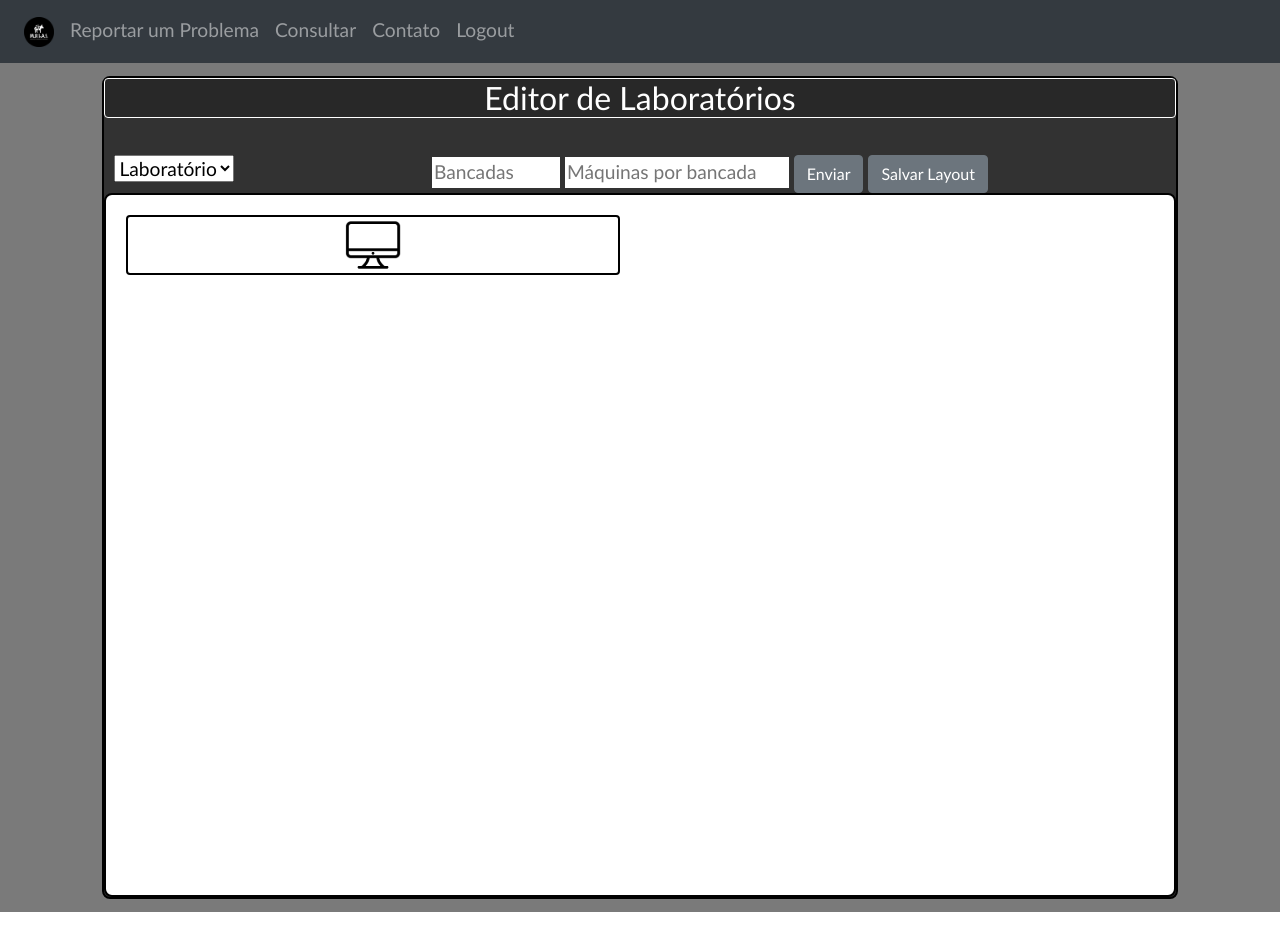
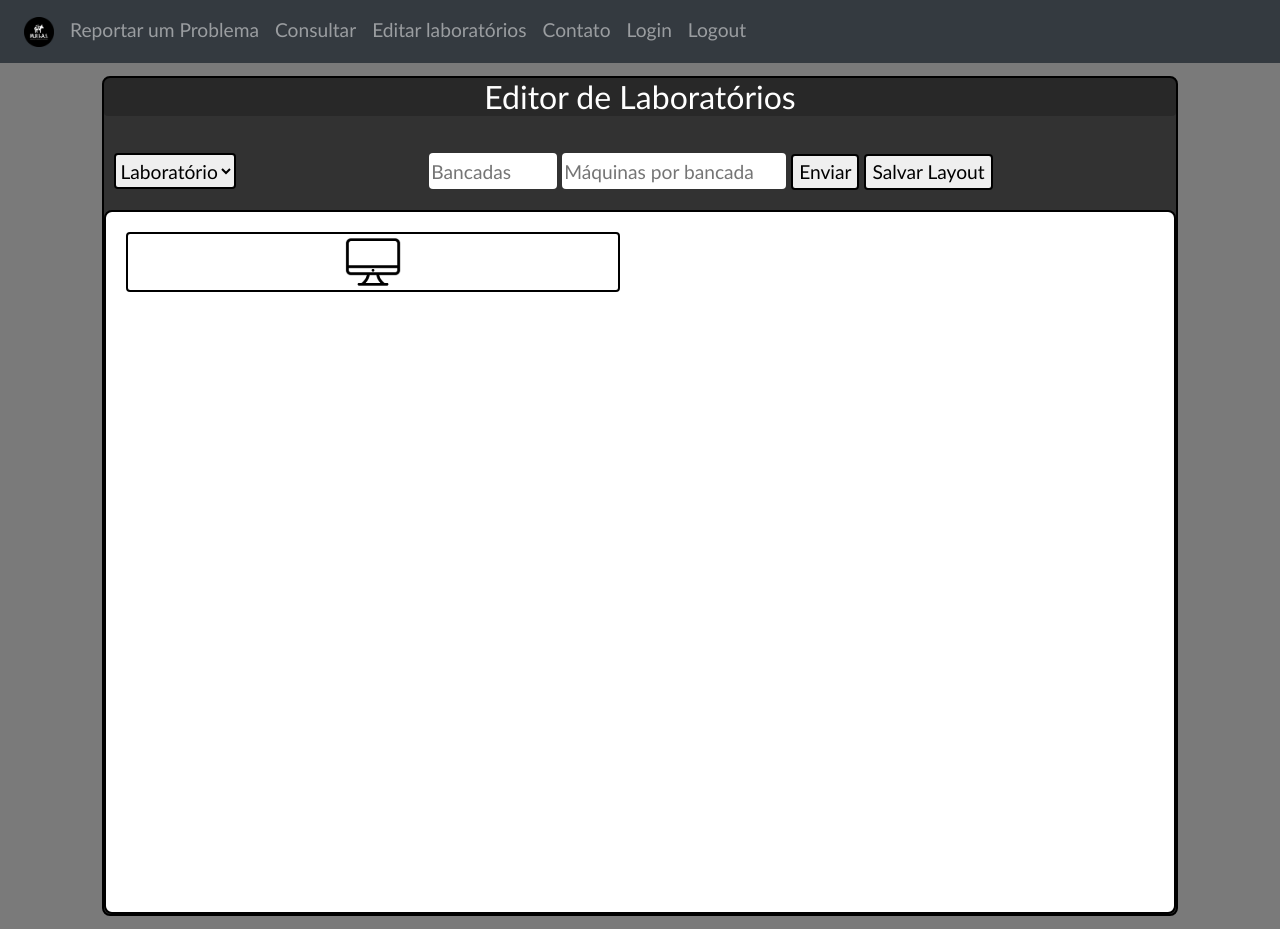
Before and after one commit to m-u-l-a-s/BIOS, a Flask app: page /edition in a window 1280 px wide. Run offline with Flask 2, Linux system fonts and the light colour scheme; some libraries are stand-ins or nearby versions.

Commit message:
Melhorias na página de edição de laboratórios

```diff
--- a/website/templates/edition.html
+++ b/website/templates/edition.html
@@ -38,12 +38,12 @@
                 <a class="nav-item nav-link" id="consulta" href="consulta">Consultar</a>
                 <!-- <span style="color: gray; margin: auto;"><></span> -->
 
-                <!-- <a class="nav-item nav-link" id="login" href="edition">Editar laboratórios</a> -->
+                <a class="nav-item nav-link" id="login" href="edition">Editar laboratórios</a>
                 <!-- <span style="color: gray; margin: auto;"><></span> -->
 
                 <a class="nav-item nav-link" id="contato" href="contato">Contato</a>
                 <!-- <span style="color: gray; margin: auto;"><></span> -->
-                <!-- <a class="nav-item nav-link" id="login" href="login">Login</a> -->
+                <a class="nav-item nav-link" id="login" href="login">Login</a>
 
                 <!-- <span style="color: gray; margin: auto;"><></span> -->
                 <!-- <a class="nav-item nav-link" id="signUp" href="sign-up">Sign Up</a> -->
@@ -57,7 +57,7 @@
         <h1>Editor de Laboratórios</h1>
         <br>
         <form action="{{ url_for('auth.edition')}}" method="post" id="edition">
-            <select id="lab" name="lab" onchange="this.form.submit()" style="float: left; margin: 0px 10px;">
+            <select id="lab" name="lab" onchange="this.form.submit()" style="float: left; margin: 0px 10px;" class="input">
 
                 <option value="" selected disabled>Laboratório</option>
 
@@ -84,21 +84,23 @@
             </select>
     </form>
 
-    <!-- {% if erro %}
+    {% if erro %}
     <p>{{erro}}</p>
     {% endif %}
 
     {% if msg %}
     <p>{{msg}}</p>
-    {% endif %} -->
+    {% endif %}
 
 
 <form action="{{ url_for('auth.edition')}}" method="post" id="salvar-layout">
     <input type="text" name="bancadas" id="bancadas" class="input" placeholder="{{linhas or 'Bancadas'}}" style="width: 8rem;border: none;">
     <input type="text" name="maquinas" id="maquinas" class="input" placeholder="{{cols or 'Máquinas por bancada'}}" style="width: 14rem; border: none;">
     <input type="hidden" name="num" value="{{ sala }}">
-    <button type="button" id="enviar" class="btn btn-secondary">Enviar</button>
-    <button type="submit" name ="salvar-layout" style="margin-right: 0px;" class="btn btn-secondary" style="float: right; margin: 0px 10px;">Salvar Layout</button>
+    <input type="hidden" name="reportados" value="" id="reportados">
+    <input type="hidden" name="mntc" value="" id="mntc">
+    <button type="button" id="enviar" class="input">Enviar</button>
+    <button type="submit" name ="salvar-layout" style="margin-right: 0px;" class="input" style="float: right; margin: 0px 10px;">Salvar Layout</button>
 </form>
 
 {% if sala or num%}
@@ -121,8 +123,8 @@
     <div class="mesa">
         {% for j in range(0, cols) %}
 
-        <div class="maq" draggable="true">
-            <span id="numtag">
+            <span class="maq numtag" id="{% if i % 2 == 0 %}{{(cols - j) + ((i+1)*cols)}}{% else %}{{(cols - j) + ((i-1)*cols)}}{% endif %}">
+                <!-- {% if i % 2 == 0 %}{{(cols - j) + ((i+1)*cols)}}{% else %}{{(cols - j) + ((i-1)*cols)}}{% endif %} -->
                 <strong>
 
                     {% if i % 2 == 0 %}
@@ -136,7 +138,6 @@
                     {% endif %}
                 </strong>
             </span>
-        </div>
         {% endfor %}
     </div>
     {% endfor %}
@@ -168,11 +169,11 @@
         margin-top: 0%;
         background: rgba(0, 0, 0, 0.2);
         color: white;
-        border: 1px solid rgb(255, 255, 255);
         border-radius: 4px;
     }
 
     .layout {
+        margin-top: 20px;
         color: black;
         background: white;
         border: 2px solid black;
@@ -197,18 +198,7 @@
         border-radius: 4px;
         margin: 20px;
     }
-    /* .mesa-prof {
-        grid-area: t;
-    }
-    .mesa-cima {
-        grid-area: c;
-    }
-    .mesa-meio {
-        grid-area: m;
-    }
-    .mesa-baixo {
-        grid-area: b;
-    } */
+
     .maq {
         background-image: url("../static/imgs/maq.png");
         background-repeat: no-repeat;
@@ -228,7 +218,12 @@
         background-repeat: no-repeat;
         background-size: cover;
     }
-    #numtag {
+
+    .mntc {
+        background-image: none;
+    }
+
+    .numtag {
         display: flex;
         width: 60px;
         height: 100%;
@@ -236,17 +231,24 @@
         justify-content: center;
     }
 
+    .input {
+        height: 36px;
+
+        border: 2px solid black;
+        border-radius: 4px;
+    }
+
 
 </style>
 
 <script>
 
+    let reportados = document.getElementById("reportados")
+    let mntc = document.getElementById("mntc")
 
     const pcs = document.querySelectorAll(".maq")
     pcs.forEach(pc => {
-        addEventListener("click", () => {
-            pc.classList.toggle("prob")
-        })
+        addEventListener("click", changeColor)
         pc.addEventListener("dragstart", dragStart); //click on image to drag
         pc.addEventListener("dragover", dragOver);   //drag an image
         pc.addEventListener("dragenter", dragEnter); //dragging an image into another one
@@ -254,6 +256,40 @@
         pc.addEventListener("drop", dragDrop);       //drop an image onto another one
         pc.addEventListener("dragend", dragEnd);      //after you completed dragDrop
     })
+
+    function changeColor() {
+        obj = window.event.target
+        if (obj.classList.contains("numtag")) {
+            console.log(obj.id)
+            if (!obj.classList.contains("mntc") && !obj.classList.contains("prob")) {
+                obj.classList.add("prob")
+
+                mntc.value = mntc.value.replace(`${obj.id},`,"")
+                reportados.value += obj.id + ","
+
+                console.log(`reportados: ${reportados.value}`)
+                console.log(`manutenção: ${mntc.value}`)
+
+            } else if (obj.classList.contains("prob")) {
+                obj.classList.remove("prob")
+                obj.classList.add("mntc")
+
+                reportados.value = reportados.value.replace(`${obj.id},`,"")
+                mntc.value += obj.id + ","
+
+                console.log(`reportados: ${reportados.value}`)
+                console.log(`manutenção: ${mntc.value}`)
+
+            } else if (obj.classList.contains("mntc")) {
+                obj.classList.remove("mntc")
+                obj.classList.remove("prob")
+
+                mntc.value = mntc.value.replace(`${obj.id},`,"")
+                console.log(`reportados: ${reportados.value}`)
+                console.log(`manutenção: ${mntc.value}`)
+            }
+        }
+    }
 
     let lab = document.querySelector("#lab")
     let sala = document.querySelector(".layout")
```
